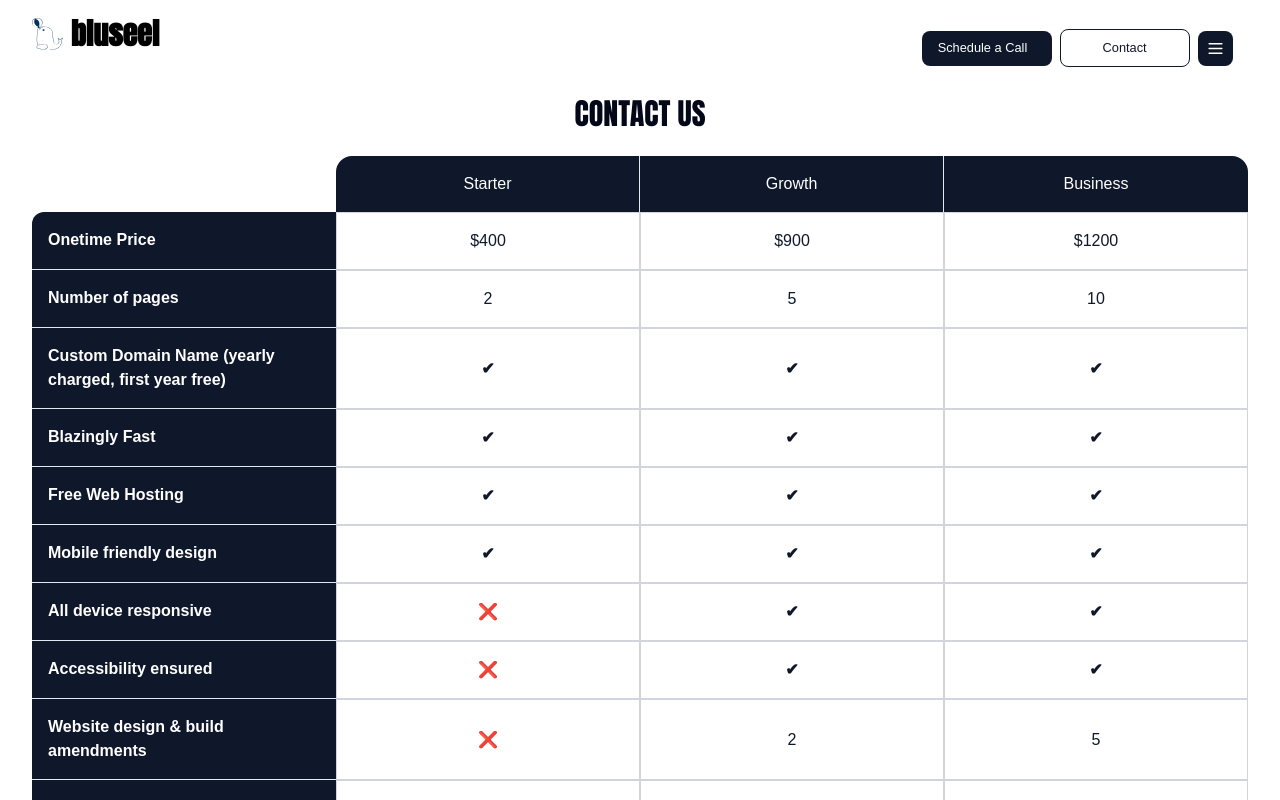
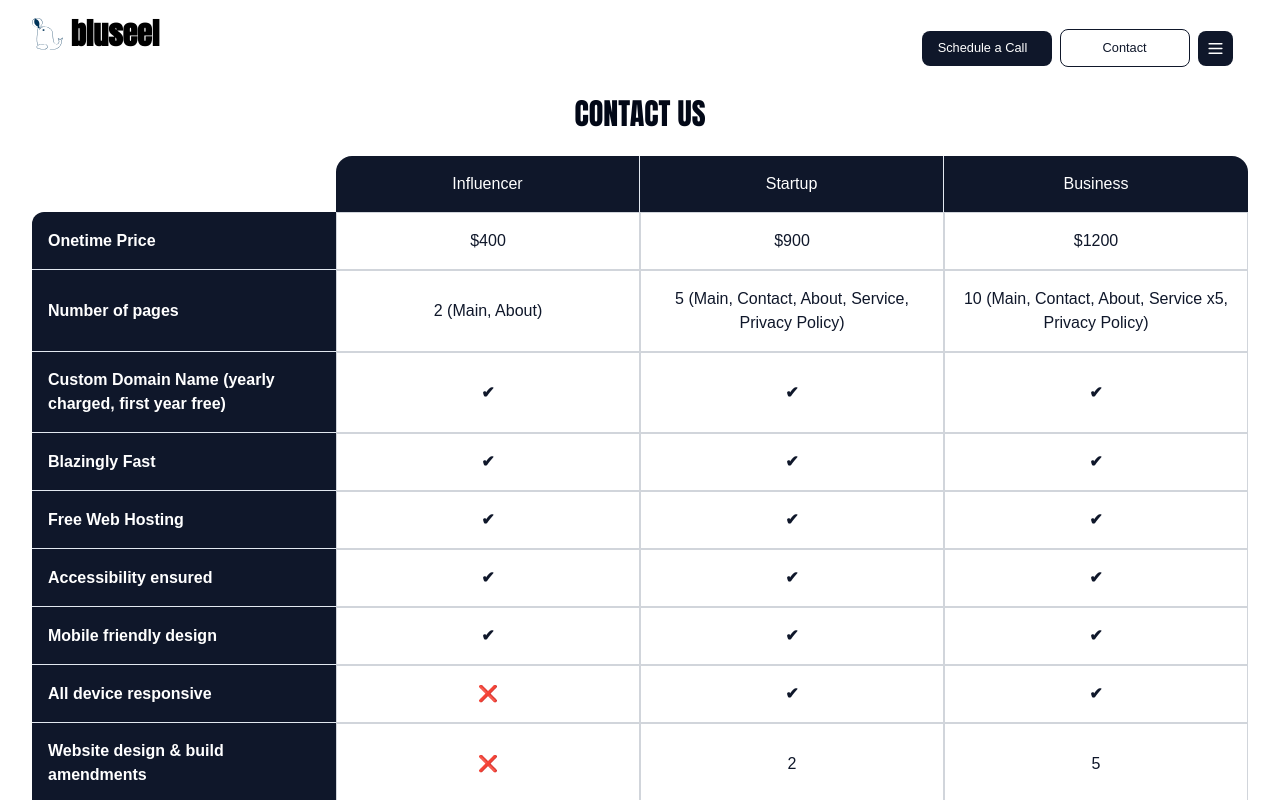
Before and after one commit to bluseel/bluseelweb, a React (Vite) app: page /packages in a window 1280 px wide. Shown: the top 800 px of the page. Built offline with nearby package versions, Linux system fonts and the light colour scheme; a web font is replaced by a local one.

Commit message:
few links tweeks

```diff
--- a/src/pages/Home Components/Packages.jsx
+++ b/src/pages/Home Components/Packages.jsx
@@ -1,12 +1,19 @@
 import React from 'react';
+import { Link } from 'react-router-dom';
 
 const Packages = () => {
   return (
-    <div className="flex flex-col items-center pt-[10svh] md:h-[100svh]">
+    <div className="relative flex flex-col items-center pt-[10svh] md:h-[100svh]">
       <header className="max-w-[500px] px-3 py-5 text-center text-2xl sm:px-2 sm:text-3xl">
         <span className="font-anton">Low Cost</span> Packages tailored just for
         your needs
       </header>
+      <Link
+        to="packages"
+        className="absolute right-[40px] top-[120px] rounded-xl bg-primary px-4 py-2 text-white hover:bg-primary/80"
+      >
+        Compare All Packages
+      </Link>
 
       <article className="grid w-full gap-10 px-10 pb-10 md:grid-flow-col">
         {/* Influencer */}
@@ -25,7 +32,7 @@ const Packages = () => {
             Select Plan
           </button>
 
-          <div className="sm:text-md text-sm">
+          <div className="text-[0.8rem]">
             <ul className="">
               <li>2 Page website</li>
               <li>Website Development</li>
@@ -55,21 +62,20 @@ const Packages = () => {
           </button>
 
           <div>
-            <ul className="sm:text-md text-sm">
+            <ul className="text-[0.8rem]">
               <li>5 Page website</li>
               <li>Website Development</li>
               <li>Accessibility ensured</li>
               <li>All devices responsive</li>
-              <li>5 Ammendments</li>
+              <li>2 Ammendments</li>
               <li>Custom domain name</li>
               <li>Website Hosting</li>
               <li>Unique & Creative UI</li>
-              <li>Business email address</li>
             </ul>
           </div>
         </div>
         {/* buisninss */}
-        <div className="border-secodary flex h-full w-full min-w-[230px] flex-col gap-2 border-2 px-3 py-2">
+        <div className="border-secodary flex h-full w-full min-w-[230px] flex-col gap-[6px] border-2 px-3 py-2">
           <div className="font-anton text-xl tracking-widest sm:text-2xl">
             BUISNESS
           </div>
@@ -85,13 +91,13 @@ const Packages = () => {
           </button>
 
           <div>
-            <ul className="sm:text-md text-sm">
+            <ul className="text-[0.8rem]">
               <li>10 Page website</li>
               <li>Website Development</li>
               <li>Website Design</li>
               <li>Accessibility ensured</li>
               <li>All devices responsive</li>
-              <li>15 Ammendments</li>
+              <li>5 Ammendments</li>
               <li>Custom domain name</li>
               <li>Website Hosting</li>
               <li>Unique & Creative UI</li>
--- a/src/pages/PackagesPage.jsx
+++ b/src/pages/PackagesPage.jsx
@@ -4,23 +4,31 @@ const PackagesPage = () => {
   // Define the data for all features
   const allFeatures = [
     { name: 'Onetime Price', values: ['$400', '$900', '$1200'] },
-    { name: 'Number of pages', values: ['2', '5', '10'] },
+    {
+      name: 'Number of pages',
+      values: [
+        '2 (Main, About)',
+        '5 (Main, Contact, About, Service, Privacy Policy)',
+        '10 (Main, Contact, About, Service x5, Privacy Policy)',
+      ],
+    },
     {
       name: 'Custom Domain Name (yearly charged, first year free)',
       values: ['✔', '✔', '✔'],
     },
     { name: 'Blazingly Fast', values: ['✔', '✔', '✔'] },
     { name: 'Free Web Hosting', values: ['✔', '✔', '✔'] },
+    { name: 'Accessibility ensured', values: ['✔', '✔', '✔'] },
     { name: 'Mobile friendly design', values: ['✔', '✔', '✔'] },
     { name: 'All device responsive', values: ['❌', '✔', '✔'] },
-    { name: 'Accessibility ensured', values: ['❌', '✔', '✔'] },
     { name: 'Website design & build amendments', values: ['❌', '2', '5'] },
     { name: 'Unique and Creative UI/UX', values: ['❌', '✔', '✔'] },
     {
       name: 'Business email (yearly charged, first year free)',
-      values: ['❌', '✔', '✔'],
+      values: ['❌', '❌', '✔'],
     },
     { name: 'Content Management System', values: ['❌', '❌', '✔'] },
+    { name: '6 months free 24/7 support', values: ['❌', '❌', '✔'] },
   ];
 
   return (
@@ -36,10 +44,10 @@ const PackagesPage = () => {
             {/* Empty header */}
           </div>
           <div className="rounded-tl-2xl border-r-[1px] bg-primary p-4 text-center text-white">
-            Starter
+            Influencer
           </div>
           <div className="border-r-[1px] bg-primary p-4 text-center text-white">
-            Growth
+            Startup
           </div>
           <div className="rounded-tr-2xl bg-primary p-4 text-center text-white">
             Business
@@ -52,7 +60,7 @@ const PackagesPage = () => {
         {allFeatures.map((feature, index) => (
           <React.Fragment key={index}>
             <div
-              className={`border-b-[1px] bg-primary p-4 font-bold text-white ${
+              className={`flex items-center border-b-[1px] bg-primary p-4 font-bold text-white ${
                 index === 0
                   ? 'rounded-tl-xl'
                   : index === allFeatures.length - 1
--- a/src/pages/nav/Navbar.jsx
+++ b/src/pages/nav/Navbar.jsx
@@ -45,9 +45,12 @@ const Navbar = () => {
               <button className="flex h-full w-[130px] items-center rounded-lg bg-primary px-4 text-center text-white transition-all hover:cursor-pointer hover:bg-primary/80">
                 Schedule a Call
               </button>
-              <button className="hidden w-[130px] rounded-lg border-[1px] border-primary px-4 py-2 text-center text-primary transition-all hover:cursor-pointer hover:bg-primary hover:text-white sm:block">
+              <Link
+                to="contact"
+                className="hidden w-[130px] rounded-lg border-[1px] border-primary px-4 py-2 text-center text-primary transition-all hover:cursor-pointer hover:bg-primary hover:text-white sm:block"
+              >
                 Contact
-              </button>
+              </Link>
               <button
                 className="z-10 h-full rounded-lg bg-primary p-2 text-white transition-all hover:cursor-pointer hover:bg-primary/80"
                 onClick={toggleMenu}
```
